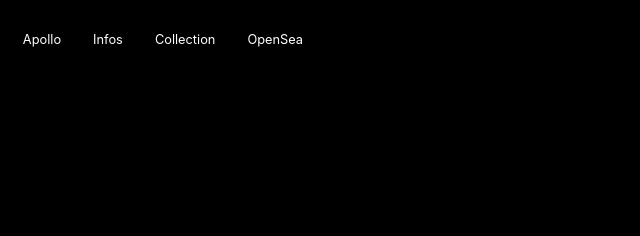
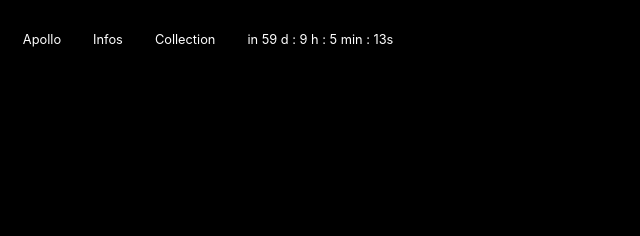
Before and after one commit to dev-err418/buy-the-moon, a plain HTML site: page infos.html in a window 1280 px wide. Shown: the top 236 px of the page, 77-717 px from the left. Drawn offline with Linux system fonts and the light colour scheme.

Commit message:
initial commit

```diff
--- a/infos.html
+++ b/infos.html
@@ -20,7 +20,7 @@
       <!-- </button> -->
       <!-- <button> -->
       <a class="text space" href="collection.html">Collection</a>
-      <a class="text space">OpenSea</a>
+      <a class="text space" id="timer"></a>
       <!-- </button> -->
     </nav>
     <div class="infos-main-div">
@@ -36,4 +36,24 @@
       </h6>
     </div>
   </body>
+  <script>
+    //timer
+    var days, hours, minutes, seconds;
+    var countDownDate = new Date("Feb 28, 2022 23:59:59").getTime();
+
+    var counter = document.getElementById("timer");
+
+    var myfunc = setInterval(function () {
+      var now = new Date().getTime();
+      var timeleft = countDownDate - now;
+
+      days = Math.floor(timeleft / (1000 * 60 * 60 * 24));
+      hours = Math.floor((timeleft % (1000 * 60 * 60 * 24)) / (1000 * 60 * 60));
+      minutes = Math.floor((timeleft % (1000 * 60 * 60)) / (1000 * 60));
+      seconds = Math.floor((timeleft % (1000 * 60)) / 1000);
+      counter.innerHTML = `in ${days} d : ${hours} h : ${minutes} min : ${seconds}s`;
+    }, 1000);
+
+    myfunc;
+  </script>
 </html>
```
Also changed, not shown: apollo.html (+1 -1 lines), apollo.js (+19 -0 lines), collection.html (+1 -1 lines), collection.js (+19 -0 lines), index.html (+1 -1 lines), script.js (+20 -2 lines), 2 other files.
